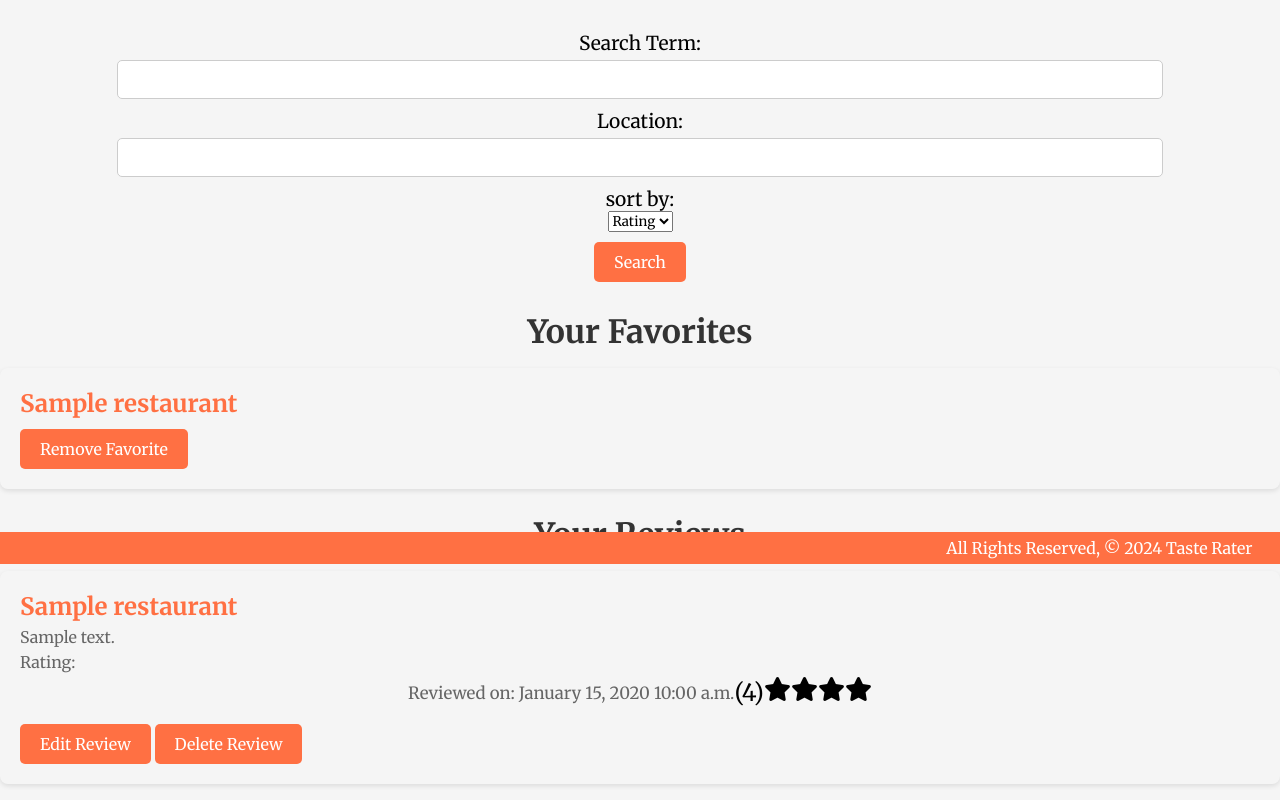
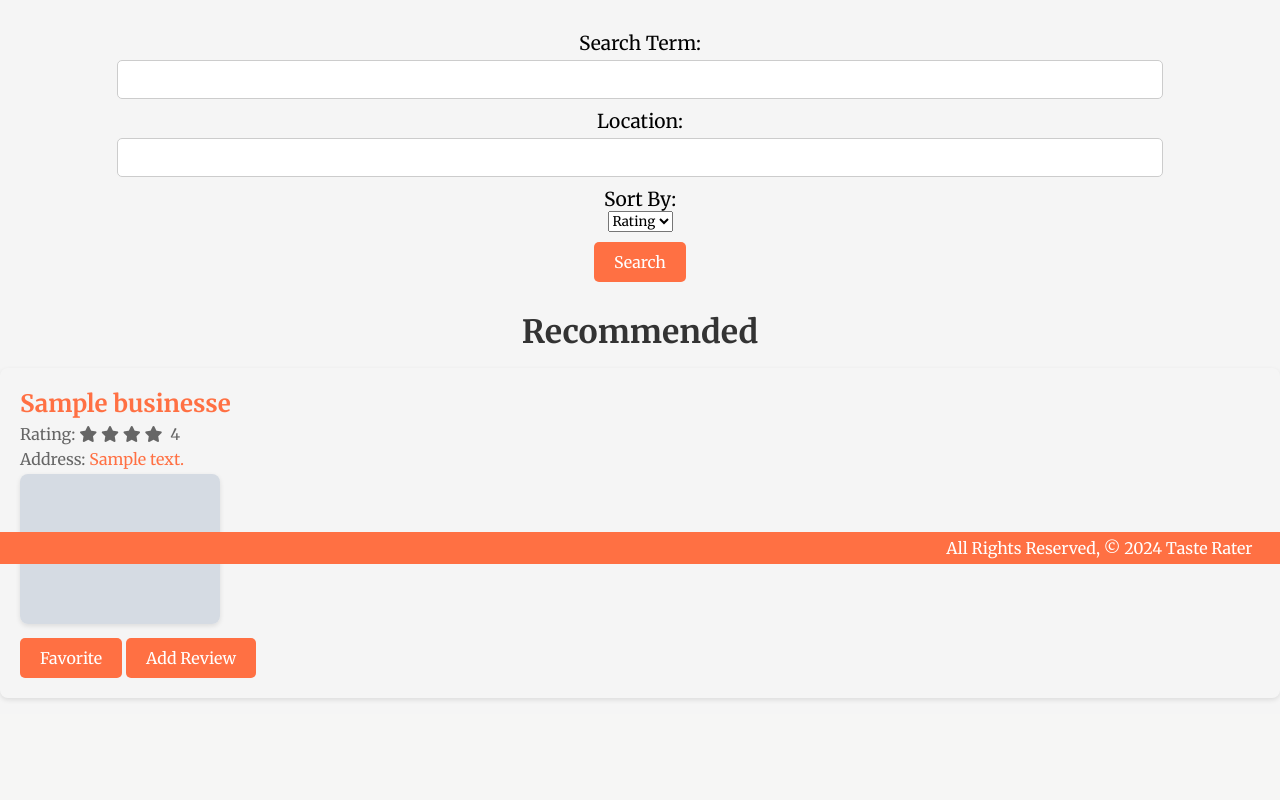
Before and after one commit to maniac-b8/tasterater, a Django app: page / in a window 1280 px wide. Shown: the part 236-1036 px from the top of the page. After the commit the page ends 936 px from the top, so only its background shows below. Run offline with Django 5.2, Linux system fonts and the light colour scheme; a user stored in the database is signed in; tables that the repository leaves empty hold one stand-in row (values such as "Sample post"); grey boxes marked "Sample" are stand-in pictures; a database or web service that is not in the repository returns one stand-in record (values such as "Sample title"); data that the repository does not hold is empty.

Commit message:
add reccomended results to home page

```diff
--- a/main_app/templates/home.html
+++ b/main_app/templates/home.html
@@ -6,7 +6,7 @@
     <input type="text" id="term" name="term" required />
     <label for="location">Location:</label>
     <input type="text" id="location" name="location" required />
-  <label for="sort_by">sort by:</label>
+    <label for="sort_by">Sort By:</label>
     <select id="sort_by" name="sort_by">
         <option value="rating">Rating</option>
         <option value="name">Name</option>
@@ -15,7 +15,7 @@
 </form>
 
 {% if results %}
-<h2>Results:</h2>
+<h2>{% if is_search %}Results:{% else %}Recommended{% endif %}</h2>
 <ul class="restaurant-list">
     {% for business in results %}
     <li>
@@ -46,45 +46,4 @@
     {% endfor %}
 </ul>
 {% endif %}
-
-{% if user.is_authenticated %}
- <h2>Your Favorites</h2>
- <ul>
-    {% for favorite in user.favorite_set.all %}
-     <li>
-        <h3><a href="{% url 'restaurant_detail' yelp_id=favorite.restaurant.yelp_id %}">{{ favorite.restaurant.name }}</a></h3>
-        <form method="post" action="{% url 'remove_favorite' favorite.restaurant.yelp_id %}" style="display:inline;">
-          {% csrf_token %}
-          <button type="submit">Remove Favorite</button>
-        </form>
-     </li>
-     {% endfor %}
- </ul>
-
-<h2>Your Reviews</h2>
-<ul>
-  {% for review in user.review_set.all %}
-  <li>
-    <h3><a href="{% url 'restaurant_detail' yelp_id=review.restaurant.yelp_id %}">{{ review.restaurant.name }}</a></h3>
-    <p>{{ review.text }}</p>
-    <p>Rating:
-      <div class="star-rating">
-        {% for i in range reversed %}
-          <i class="fas fa-star{% if review.rating < i %}-o{% endif %}"></i>
-        {% endfor %}
-        ({{ review.rating }})
-        <p>Reviewed on: {{ review.created_at|date:"F j, Y g:i a" }}</p>
-      </div>
-    </p>
-    {% if user.is_authenticated and user == review.user %}
-    <a href="{% url 'edit_review' review.id %}"><button class="button">Edit Review</button></a>
-    {% endif %}
-    <form method="post" action="{% url 'delete_review' review.id %}" style="display:inline;">
-      {% csrf_token %}
-      <button type="submit">Delete Review</button>
-    </form>
-  </li>
-  {% endfor %}
-</ul>
-{% endif %}
 {% endblock %}
--- a/main_app/views.py
+++ b/main_app/views.py
@@ -6,52 +6,55 @@ from django.shortcuts import render, redirect, get_object_or_404
 from django.contrib.auth.decorators import login_required
 from django.contrib.auth.models import User
 
-# Create your views down here.
+def home(request):
+    results = []
+    is_search = False
+    if 'term' in request.GET and 'location' in request.GET:
+        term = request.GET['term']
+        location = request.GET['location']
+        sort_by = request.GET.get('sort_by', 'rating')
+        results = search_businesses(term, location)
 
-def home(request):
-  if 'term' in request.GET and 'location' in request.GET:
-    term = request.GET['term']
-    location = request.GET['location']
-    sort_by = request.GET.get('sort_by', 'rating')
-    results = search_businesses(term, location)
+        businesses = results.get('businesses', [])
+        if sort_by == 'rating':
+            businesses = sorted(businesses, key=lambda x: x['rating'], reverse=True)
+        elif sort_by == 'name':
+            businesses = sorted(businesses, key=lambda x: x['name'])
+        is_search = True
+    else:
+        location = 'San Francisco'
+        results = search_businesses(location=location)
+        businesses = sorted(results.get('businesses', []), key=lambda x: x['rating'], reverse=True)[:10]
 
-    businesses = results['businesses']
-
-    if sort_by == 'rating':
-       businesses = sorted(businesses, key=lambda x: x['rating'], reverse=True)
-    elif sort_by == 'name':
-       businesses = sorted(businesses, key=lambda x: x['name'])
-    return render (request, 'home.html', {'results': businesses, 'range': range(1, 6)})
-  return render(request, 'home.html', {'range': range(1, 6)})
+    return render(request, 'home.html', {'results': businesses, 'is_search': is_search, 'range': range(1, 6)})
 
 @login_required
 def add_favorite(request, yelp_id):
-  restaurant = Restaurant.objects.filter(yelp_id=yelp_id).first()
-  if not restaurant:
-    business = get_business_details(yelp_id)
-    if business and 'name' in business and 'location' in business and 'rating' in business:
-      restaurant = Restaurant.objects.create(
-        yelp_id=yelp_id,
-        name=business['name'],
-        location=business['location']['address1'],
-        rating=business['rating']
-      )
-    else:
-      return render(request, 'home.html', {'error_message': 'Failed to retrieve restaurant details from Yelp.'})
-  Favorite.objects.get_or_create(user=request.user, restaurant=restaurant)
-  return redirect('home')
+    restaurant = Restaurant.objects.filter(yelp_id=yelp_id).first()
+    if not restaurant:
+        business = get_business_details(yelp_id)
+        if business and 'name' in business and 'location' in business and 'rating' in business:
+            restaurant = Restaurant.objects.create(
+                yelp_id=yelp_id,
+                name=business['name'],
+                location=business['location']['address1'],
+                rating=business['rating']
+            )
+        else:
+            return render(request, 'home.html', {'error_message': 'Failed to retrieve restaurant details from Yelp.'})
+    Favorite.objects.get_or_create(user=request.user, restaurant=restaurant)
+    return redirect('home')
 
 @login_required
 def remove_favorite(request, yelp_id):
-  restaurant = get_object_or_404(Restaurant, yelp_id=yelp_id)
-  favorite = get_object_or_404(Favorite, user=request.user, restaurant=restaurant)
-  favorite.delete()
-  return redirect('home')
+    restaurant = get_object_or_404(Restaurant, yelp_id=yelp_id)
+    favorite = get_object_or_404(Favorite, user=request.user, restaurant=restaurant)
+    favorite.delete()
+    return redirect('home')
 
 @login_required
 def restaurant_detail(request, yelp_id):
     try:
-        # Try to get the restaurant from the database
         restaurant = Restaurant.objects.get(yelp_id=yelp_id)
     except Restaurant.DoesNotExist:
         business = get_business_details(yelp_id)
@@ -66,8 +69,7 @@ def restaurant_detail(request, yelp_id):
         else:
             return render(request, 'home.html', {'error_message': 'Failed to retrieve restaurant details from Yelp.'})
     reviews = Review.objects.filter(restaurant=restaurant)
-
-    return render(request, 'restaurant_detail.html', {'restaurant': restaurant, 'reviews': reviews, 'range':range(1, 6)})
+    return render(request, 'restaurant_detail.html', {'restaurant': restaurant, 'reviews': reviews, 'range': range(1, 6)})
 
 @login_required
 def add_review(request, yelp_id):
@@ -103,9 +105,9 @@ def edit_review(request, review_id):
 
 @login_required
 def delete_review(request, review_id):
-  review = get_object_or_404(Review, id=review_id)
-  review.delete()
-  return redirect('home')
+    review = get_object_or_404(Review, id=review_id)
+    review.delete()
+    return redirect('home')
 
 @login_required
 def user_profile(request, user_id):
@@ -115,14 +117,15 @@ def user_profile(request, user_id):
     return render(request, 'profile.html', {'profile_user': user, 'favorites': favorites, 'reviews': reviews, 'range': range(1, 6)})
 
 def signup(request):
-  error_message = ''
-  if request.method == 'POST':
-    form = UserCreationForm(request.POST)
-    if form.is_valid():
-      user = form.save()
-      login(request, user)
-      return redirect('home')
-    else : error_message = 'Invalid sign up - try again'
-  form = UserCreationForm()
-  context = {'form': form, 'error_message': error_message}
-  return render(request, 'registration/signup.html', context)
+    error_message = ''
+    if request.method == 'POST':
+        form = UserCreationForm(request.POST)
+        if form.is_valid():
+            user = form.save()
+            login(request, user)
+            return redirect('home')
+        else:
+            error_message = 'Invalid sign up - try again'
+    form = UserCreationForm()
+    context = {'form': form, 'error_message': error_message}
+    return render(request, 'registration/signup.html', context)
```
Lines whose indentation alone changed are shown as unchanged.
